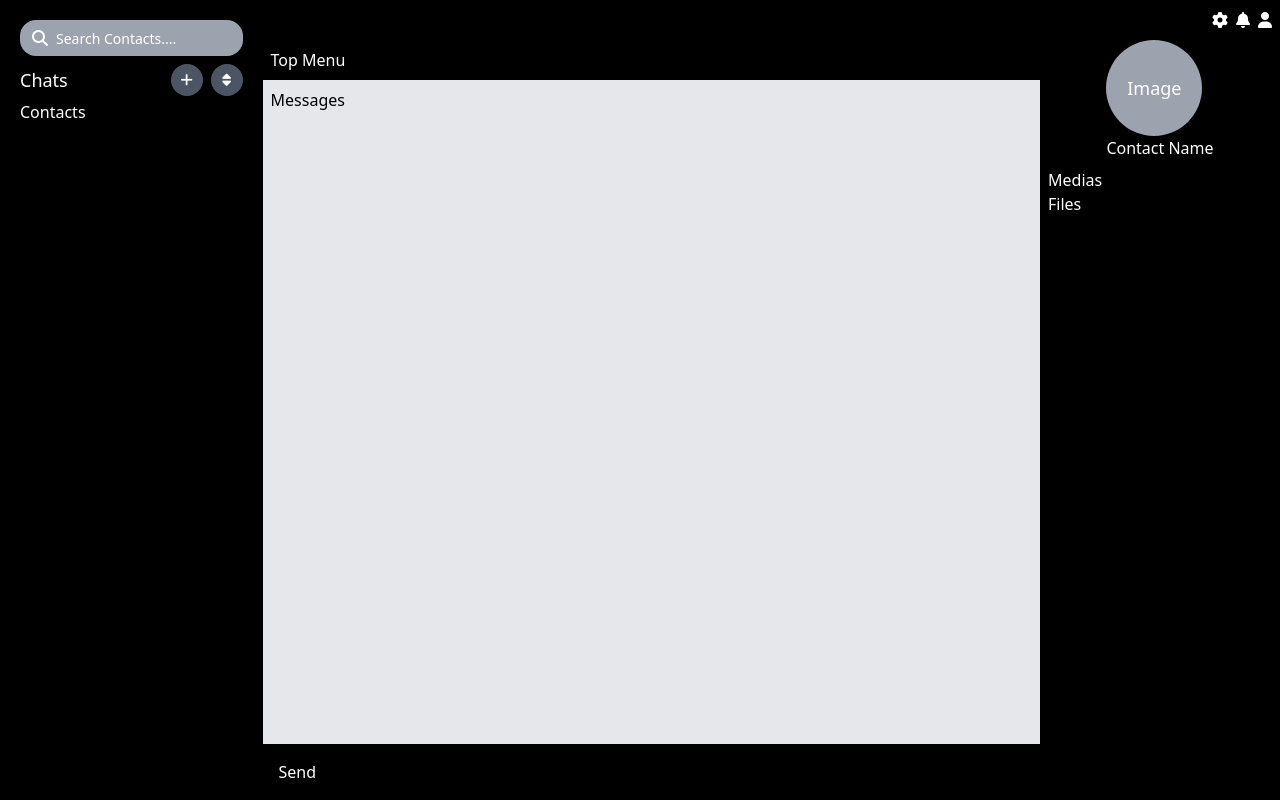
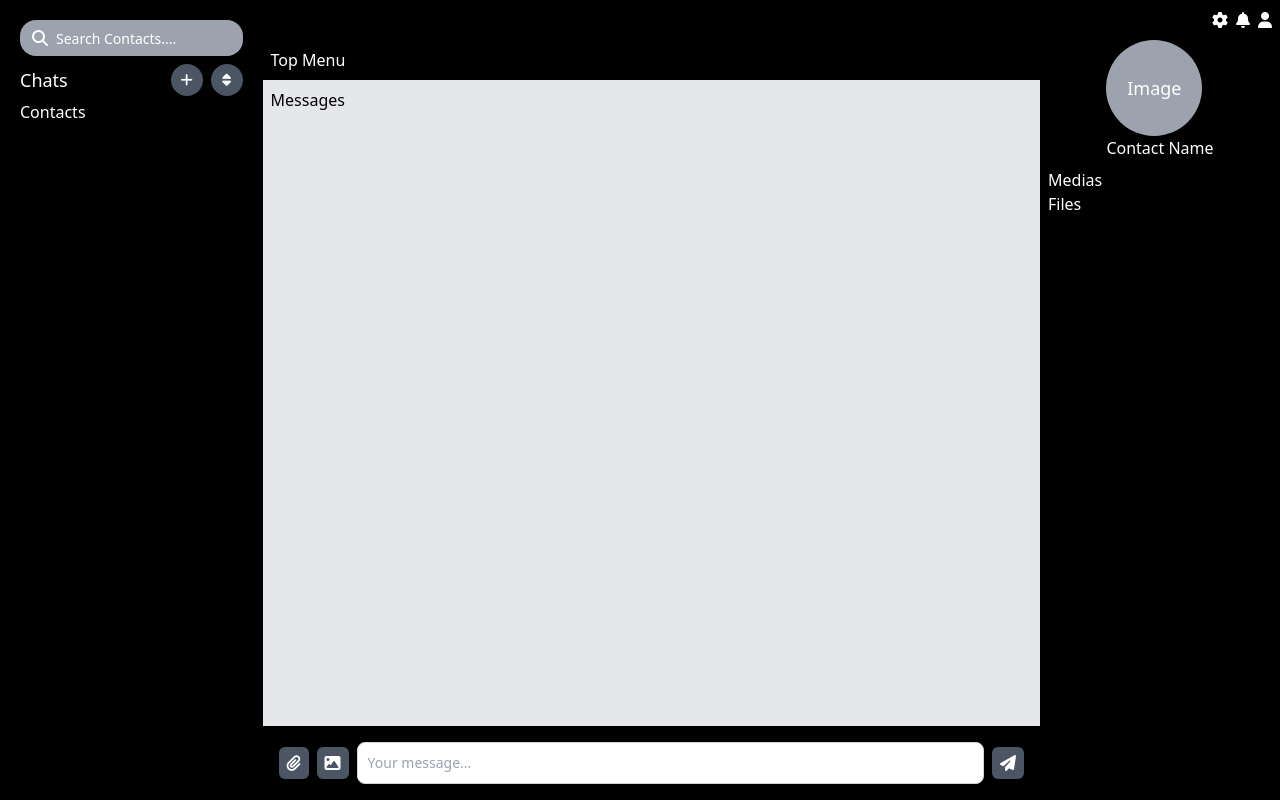
Before and after one commit to ushagotame000/collegeproject, a React (Create React App) app in the folder client/: page / in a window 1280 px wide. Built offline with nearby package versions, Linux system fonts and the light colour scheme.

Commit message:
some fixes

```diff
--- a/client/src/components/Chat.tsx
+++ b/client/src/components/Chat.tsx
@@ -1,11 +1,43 @@
 import React from "react";
+import "@fortawesome/fontawesome-free/css/all.min.css";
 
 function Chat() {
   return (
     <div className="flex flex-col h-full flex-grow">
-      <div className=" bg-black text-white p-2">Top Menu</div>
+      <div className="bg-black text-white p-2">Top Menu</div>
       <div className="flex-grow overflow-y-auto bg-gray-200 p-2">Messages</div>
-      <div className="bg-black text-white p-4">Send</div>
+      <div className="bg-black text-white p-4 flex items-center space-x-2">
+        <label
+          className="bg-gray-600 p-2 rounded-md focus:outline-none flex items-center justify-center cursor-pointer"
+          title="Attach file"
+          aria-label="Attach file"
+        >
+          <i className="fas fa-paperclip"></i>
+          <input type="file" className="hidden" />
+        </label>
+        <label
+          className="bg-gray-600 p-2 rounded-md focus:outline-none flex items-center justify-center cursor-pointer"
+          title="addImage"
+          aria-label="addImage"
+        >
+          <i className="fas fa-image"></i>
+          <input type="file" accept="image/*" className="hidden" />
+        </label>
+
+        <textarea
+          id="chat"
+          rows={1}
+          className="flex-grow p-2.5 text-sm text-gray-900 bg-white rounded-lg border border-gray-300 focus:outline-none resize-none"
+          placeholder="Your message..."
+        ></textarea>
+        <button
+          className="bg-gray-600 p-2 rounded-md text-white focus:outline-none flex items-center justify-center"
+          title="Send message"
+          aria-label="Send message"
+        >
+          <i className="fas fa-paper-plane"></i>
+        </button>
+      </div>
     </div>
   );
 }
```
